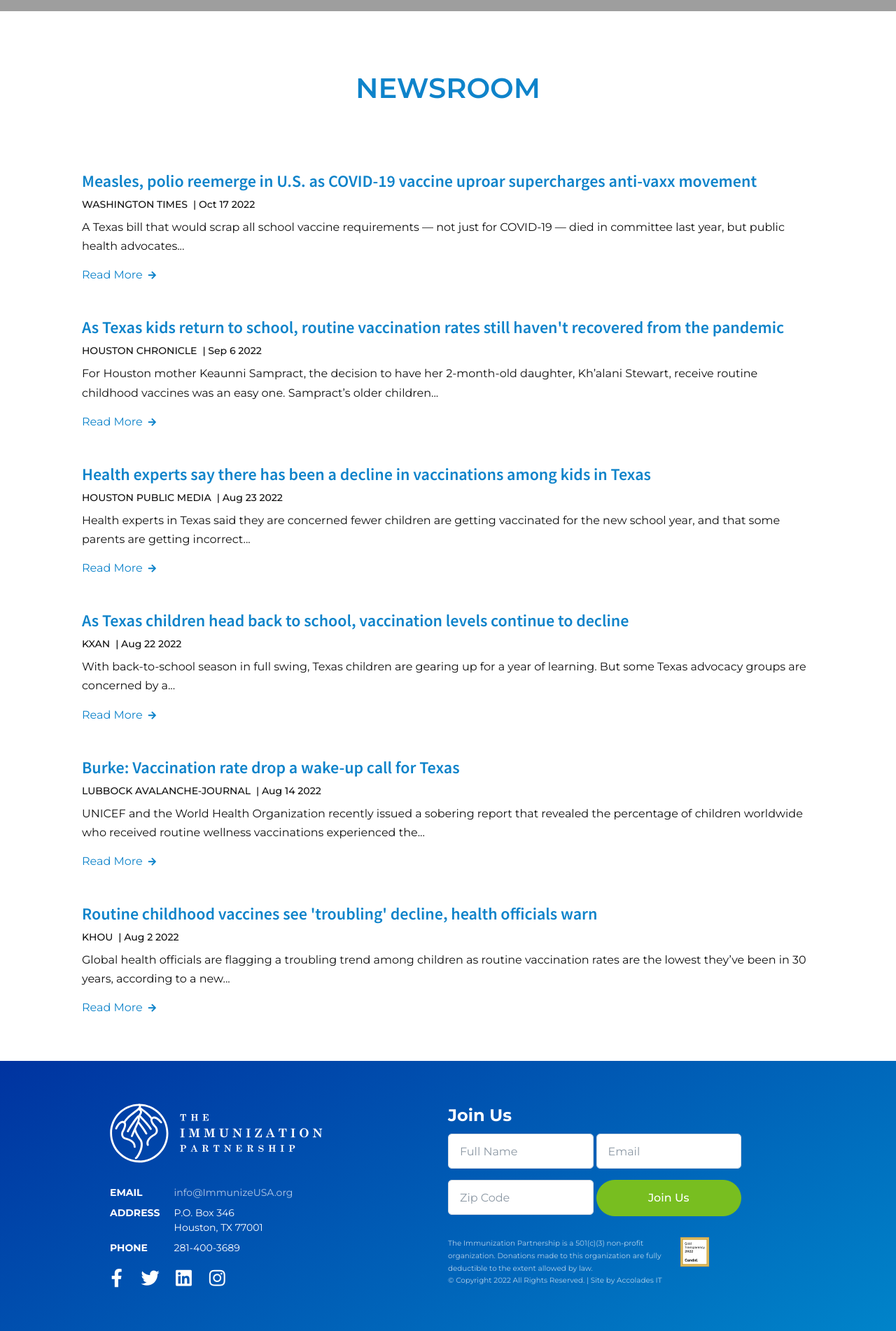
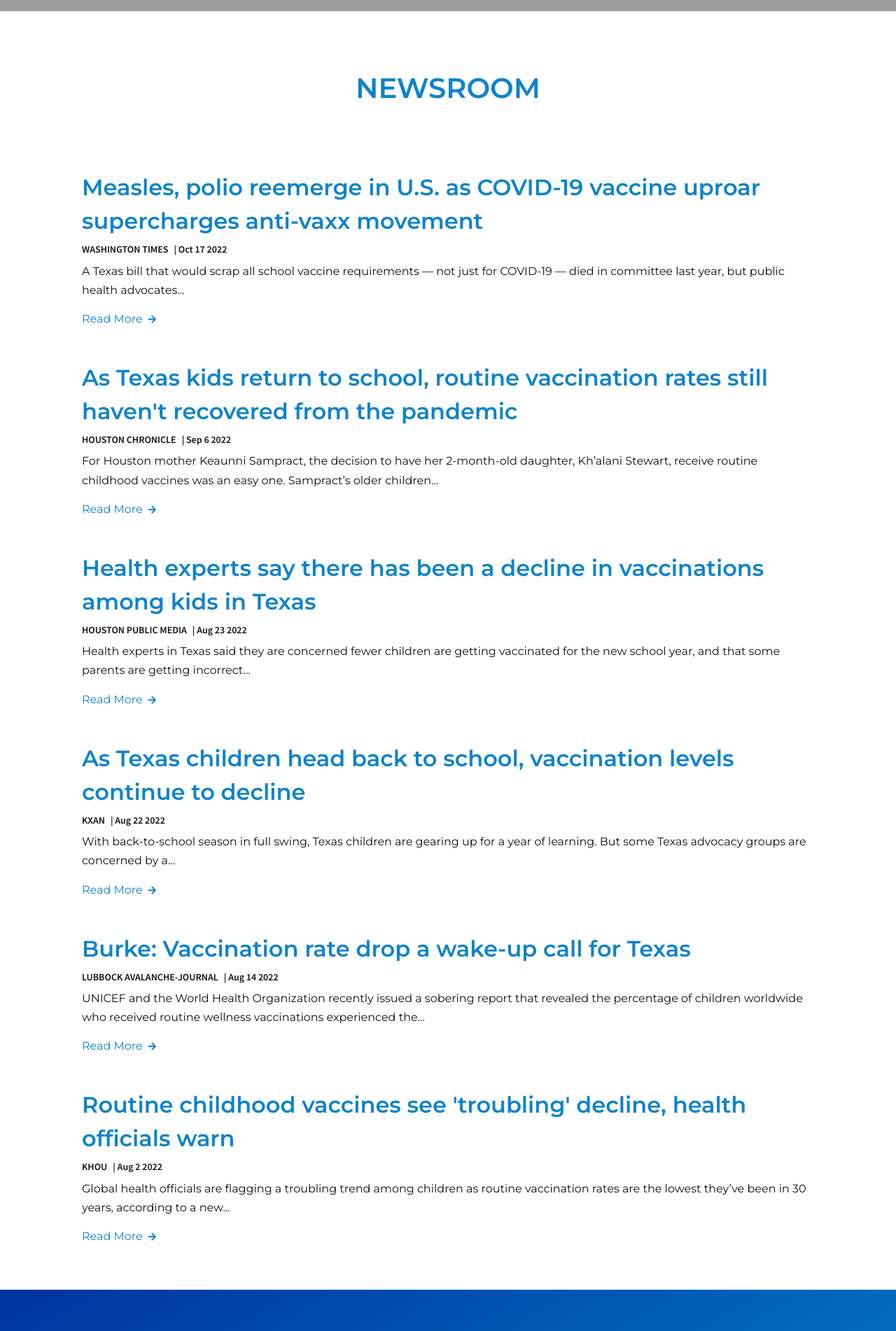
Before and after one commit to aitshuber/immunizecc, a Jekyll site: the page built from newsroom.html, in a window 1280 px wide. Shown: the part 464-2366 px from the top of the page at 70% size. Built offline with Jekyll 4.4.1, drawn with Linux system fonts in a browser that asks for light colours; some web fonts are replaced; a script that is not in the unit is left out; comment, search, counter and statistics services are not loaded; grey boxes are pictures that could not be loaded.

Commit message:
newsroom edits

```diff
--- a/newsroom.html
+++ b/newsroom.html
@@ -25,9 +25,9 @@
 					  <article class="h-100">
 
 						<div class="card-body px-5 pb-0">
-						   <a href="{{ post.url | absolute_url }}"><h4 class="font-weight-semi-bold immunizetitle text-primary">{{ post.title }}</h4></a>
+						   <a href="{{ post.url | absolute_url }}"><h4 class="font-weight-semi-bold font-size-3 text-primary">{{ post.title }}</h4></a>
 						   <div class="d-flex">
-						   <h6 class="font-size-1">{{ post.source }}</h6> <h6 class="{% if post.source %}ml-2{% endif %} font-size-1">|  {{post.date | date: "%b %-d %Y"}}</h6>
+						   <h6 class="font-size-1 immunizetitle">{{ post.source }}</h6> <h6 class="immunizetitle {% if post.source %}ml-2{% endif %} font-size-1">|  {{post.date | date: "%b %-d %Y"}}</h6>
 						   </div>
 							<p>{{ post.content | strip | strip_html | truncatewords:25 }} </p>
 						</div>
```
Also changed, not shown: _layouts/post.html (+6 -5 lines).
